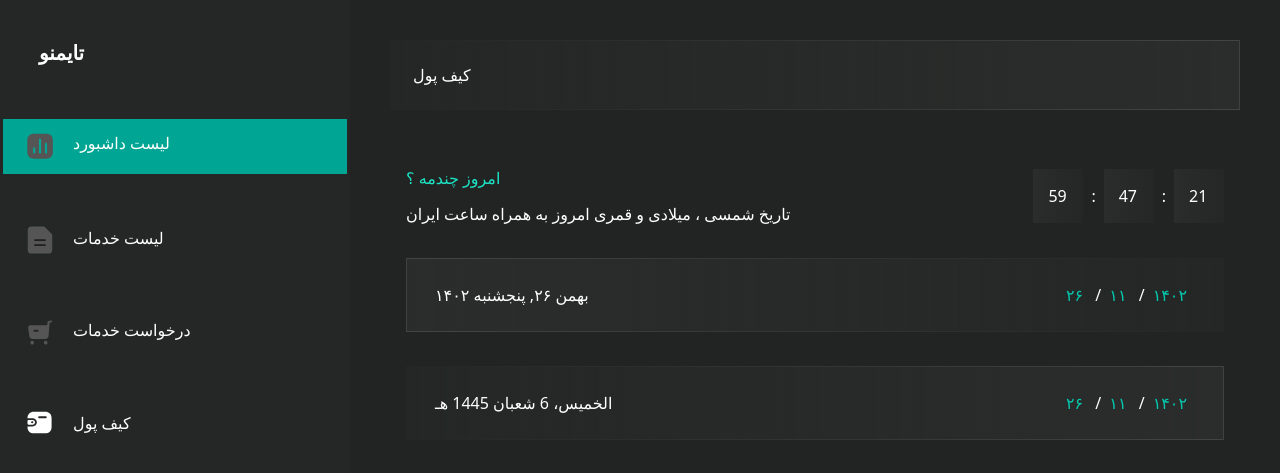
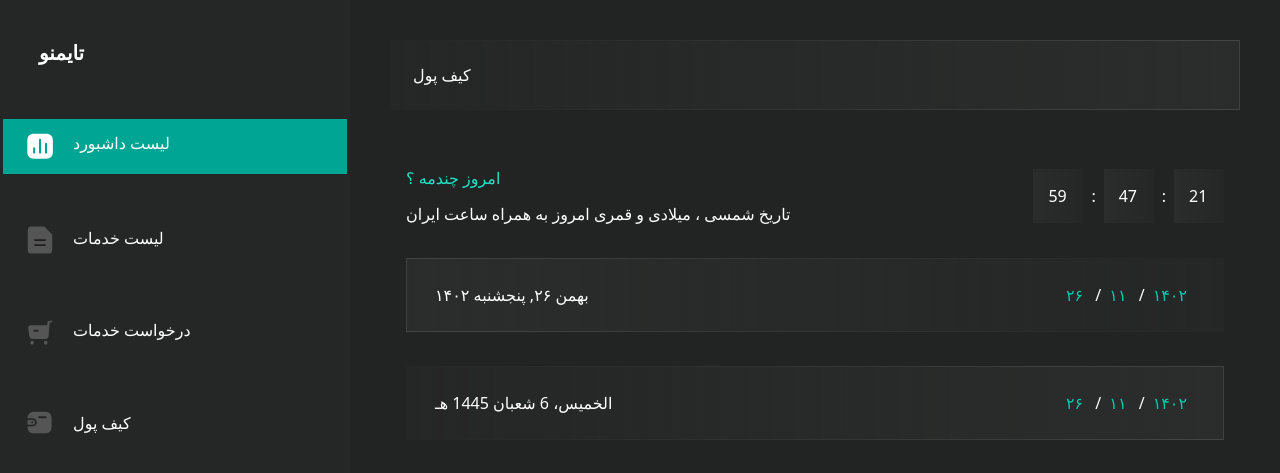
Before and after one commit to babaeiFateme/calendar, a React (Create React App) app: page / in a window 1280 px wide. Shown: the top 473 px of the page. Built offline with nearby package versions, Linux system fonts and the light colour scheme; the HTML template or start-up script is replaced by a standard one.

Commit message:
style: refactor color of svg

```diff
--- a/src/assets/css/app.css
+++ b/src/assets/css/app.css
@@ -51,3 +51,7 @@ svg {
 .sidebar .active svg {
     fill: white !important;
 }
+
+.sidebar svg {
+    fill: #555555;
+}
--- a/src/components/common/icons/SidebarIcons.tsx
+++ b/src/components/common/icons/SidebarIcons.tsx
@@ -2,41 +2,41 @@ import React from 'react';
 
 export const UserIcon = React.memo(() => {
     return (
-        <svg xmlns="http://www.w3.org/2000/svg" width="29" height="30" viewBox="0 0 29 30" fill="none">
-            <path fill-rule="evenodd" clip-rule="evenodd" d="M8.18714 9.65103C8.18714 13.1861 11.0215 16.0206 14.559 16.0206C18.0953 16.0206 20.9309 13.1861 20.9309 9.65103C20.9309 6.116 18.0953 3.28268 14.559 3.28268C11.0215 3.28268 8.18714 6.116 8.18714 9.65103ZM14.559 27.3548C19.7798 27.3548 24.1879 26.5062 24.1879 23.2324C24.1879 19.9574 19.7521 19.1389 14.559 19.1389C9.33702 19.1389 4.93016 19.9874 4.93016 23.2613C4.93016 26.5363 9.36591 27.3548 14.559 27.3548Z" fill="#555555" />
+        <svg xmlns="http://www.w3.org/2000/svg" width="29" height="30" viewBox="0 0 29 30" >
+            <path fill-rule="evenodd" clip-rule="evenodd" d="M8.18714 9.65103C8.18714 13.1861 11.0215 16.0206 14.559 16.0206C18.0953 16.0206 20.9309 13.1861 20.9309 9.65103C20.9309 6.116 18.0953 3.28268 14.559 3.28268C11.0215 3.28268 8.18714 6.116 8.18714 9.65103ZM14.559 27.3548C19.7798 27.3548 24.1879 26.5062 24.1879 23.2324C24.1879 19.9574 19.7521 19.1389 14.559 19.1389C9.33702 19.1389 4.93016 19.9874 4.93016 23.2613C4.93016 26.5363 9.36591 27.3548 14.559 27.3548Z" />
         </svg>
     );
 });
 export const LogoutIcon = React.memo(() => {
     return (
-        <svg xmlns="http://www.w3.org/2000/svg" width="31" height="31" viewBox="0 0 31 31" fill="none">
-            <path fill-rule="evenodd" clip-rule="evenodd" d="M19.929 16.5593C19.929 16.9792 19.5885 17.3197 19.1685 17.3197L5.98791 17.3197C5.56794 17.3197 5.22749 16.9792 5.22749 16.5592C5.22749 16.1393 5.56794 15.7988 5.98791 15.7988L19.1685 15.7988C19.5885 15.7988 19.929 16.1393 19.929 16.5593Z" fill="#555555" stroke="#555555" stroke-width="0.313984" stroke-linecap="round" />
-            <path fill-rule="evenodd" clip-rule="evenodd" d="M10.5812 22.4436C10.2843 22.7405 9.8028 22.7405 9.50584 22.4436L4.50806 17.4458C4.1715 17.1092 4.1715 16.5636 4.50806 16.227L9.50584 11.2292C9.8028 10.9323 10.2843 10.9323 10.5812 11.2292C10.8782 11.5262 10.8782 12.0077 10.5812 12.3046L6.04946 16.8364L10.5812 21.3682C10.8782 21.6651 10.8782 22.1466 10.5812 22.4436Z" fill="#555555" stroke="#555555" stroke-width="0.313984" stroke-linecap="round" />
-            <path fill-rule="evenodd" clip-rule="evenodd" d="M17.7326 7.37349C17.7326 6.95352 18.073 6.61307 18.493 6.61307H23.1231C23.5991 6.61307 23.9849 6.99892 23.9849 7.47488V26.1981C23.9849 26.6741 23.5991 27.0599 23.1231 27.0599H17.8171C17.3971 27.0599 17.0566 26.7195 17.0566 26.2995C17.0566 25.8795 17.3971 25.5391 17.8171 25.5391H22.4641V8.13391H18.493C18.073 8.13391 17.7326 7.79346 17.7326 7.37349Z" fill="#555555" stroke="#555555" stroke-width="0.313984" stroke-linecap="round" />
+        <svg xmlns="http://www.w3.org/2000/svg" width="31" height="31" viewBox="0 0 31 31">
+            <path fill-rule="evenodd" clip-rule="evenodd" d="M19.929 16.5593C19.929 16.9792 19.5885 17.3197 19.1685 17.3197L5.98791 17.3197C5.56794 17.3197 5.22749 16.9792 5.22749 16.5592C5.22749 16.1393 5.56794 15.7988 5.98791 15.7988L19.1685 15.7988C19.5885 15.7988 19.929 16.1393 19.929 16.5593Z" stroke="#555555" stroke-width="0.313984" stroke-linecap="round" />
+            <path fill-rule="evenodd" clip-rule="evenodd" d="M10.5812 22.4436C10.2843 22.7405 9.8028 22.7405 9.50584 22.4436L4.50806 17.4458C4.1715 17.1092 4.1715 16.5636 4.50806 16.227L9.50584 11.2292C9.8028 10.9323 10.2843 10.9323 10.5812 11.2292C10.8782 11.5262 10.8782 12.0077 10.5812 12.3046L6.04946 16.8364L10.5812 21.3682C10.8782 21.6651 10.8782 22.1466 10.5812 22.4436Z" stroke="#555555" stroke-width="0.313984" stroke-linecap="round" />
+            <path fill-rule="evenodd" clip-rule="evenodd" d="M17.7326 7.37349C17.7326 6.95352 18.073 6.61307 18.493 6.61307H23.1231C23.5991 6.61307 23.9849 6.99892 23.9849 7.47488V26.1981C23.9849 26.6741 23.5991 27.0599 23.1231 27.0599H17.8171C17.3971 27.0599 17.0566 26.7195 17.0566 26.2995C17.0566 25.8795 17.3971 25.5391 17.8171 25.5391H22.4641V8.13391H18.493C18.073 8.13391 17.7326 7.79346 17.7326 7.37349Z" stroke="#555555" stroke-width="0.313984" stroke-linecap="round" />
         </svg>
     );
 });
 export const ShopIcon = React.memo(() => {
     return (
-        <svg xmlns="http://www.w3.org/2000/svg" width="30" height="29" viewBox="0 0 30 29" fill="none">
-            <path fill-rule="evenodd" clip-rule="evenodd" d="M12.6522 13.6264H9.3208C8.81568 13.6264 8.4188 13.2088 8.4188 12.7052C8.4188 12.1893 8.81568 11.784 9.3208 11.784H12.6522C13.1573 11.784 13.5542 12.1893 13.5542 12.7052C13.5542 13.2088 13.1573 13.6264 12.6522 13.6264ZM5.364 7.24051C4.63037 7.24051 4.14931 7.49845 3.66824 8.06346C3.18717 8.62848 3.10299 9.43915 3.21123 10.1749L4.35376 18.2325C4.57024 19.7814 5.86913 20.9224 7.39651 20.9224H20.5176C22.1172 20.9224 23.4401 19.6708 23.5724 18.0495L24.6789 4.65987L26.4949 4.34051C26.976 4.25453 27.3127 3.7755 27.2285 3.28418C27.1443 2.78181 26.6753 2.44894 26.1822 2.52387L23.3138 2.96483C22.9049 3.03975 22.6043 3.38244 22.5682 3.80006L22.3397 6.55144C22.3036 6.94572 21.9909 7.24051 21.6061 7.24051H5.364ZM20.7104 22.8638C21.7207 22.8638 22.5385 23.699 22.5385 24.7308C22.5385 25.7503 21.7207 26.5855 20.7104 26.5855C19.7122 26.5855 18.8944 25.7503 18.8944 24.7308C18.8944 23.699 19.7122 22.8638 20.7104 22.8638ZM7.18026 22.8638C8.1905 22.8638 9.00832 23.699 9.00832 24.7308C9.00832 25.7503 8.1905 26.5855 7.18026 26.5855C6.18205 26.5855 5.36423 25.7503 5.36423 24.7308C5.36423 23.699 6.18205 22.8638 7.18026 22.8638Z" fill="#555555" />
+        <svg xmlns="http://www.w3.org/2000/svg" width="30" height="29" viewBox="0 0 30 29" >
+            <path fill-rule="evenodd" clip-rule="evenodd" d="M12.6522 13.6264H9.3208C8.81568 13.6264 8.4188 13.2088 8.4188 12.7052C8.4188 12.1893 8.81568 11.784 9.3208 11.784H12.6522C13.1573 11.784 13.5542 12.1893 13.5542 12.7052C13.5542 13.2088 13.1573 13.6264 12.6522 13.6264ZM5.364 7.24051C4.63037 7.24051 4.14931 7.49845 3.66824 8.06346C3.18717 8.62848 3.10299 9.43915 3.21123 10.1749L4.35376 18.2325C4.57024 19.7814 5.86913 20.9224 7.39651 20.9224H20.5176C22.1172 20.9224 23.4401 19.6708 23.5724 18.0495L24.6789 4.65987L26.4949 4.34051C26.976 4.25453 27.3127 3.7755 27.2285 3.28418C27.1443 2.78181 26.6753 2.44894 26.1822 2.52387L23.3138 2.96483C22.9049 3.03975 22.6043 3.38244 22.5682 3.80006L22.3397 6.55144C22.3036 6.94572 21.9909 7.24051 21.6061 7.24051H5.364ZM20.7104 22.8638C21.7207 22.8638 22.5385 23.699 22.5385 24.7308C22.5385 25.7503 21.7207 26.5855 20.7104 26.5855C19.7122 26.5855 18.8944 25.7503 18.8944 24.7308C18.8944 23.699 19.7122 22.8638 20.7104 22.8638ZM7.18026 22.8638C8.1905 22.8638 9.00832 23.699 9.00832 24.7308C9.00832 25.7503 8.1905 26.5855 7.18026 26.5855C6.18205 26.5855 5.36423 25.7503 5.36423 24.7308C5.36423 23.699 6.18205 22.8638 7.18026 22.8638Z" />
         </svg>
     );
 });
 export const WalletIcon = React.memo(() => {
     return (
-        <svg xmlns="http://www.w3.org/2000/svg" width="25" height="23" viewBox="0 0 25 23" fill="none">
-            <path fill-rule="evenodd" clip-rule="evenodd" d="M5.09883 7.13391H0.00623322C0.00623322 3.04501 2.45624 0.656342 6.60735 0.656342H17.4773C21.6284 0.656342 24.0784 3.04501 24.0784 7.08176V15.8958C24.0784 19.9326 21.6284 22.3213 17.4773 22.3213H6.60735C2.45624 22.3213 0.00623322 19.9326 0.00623322 15.8958V15.5203H5.09883C7.46232 15.5203 9.37832 13.6523 9.37832 11.348C9.37832 9.04366 7.46232 7.17564 5.09883 7.17564V7.13391ZM5.099 8.92802H0.905104C0.40877 8.92802 0.0064106 9.3203 0.0064106 9.80421V12.85C0.012188 13.3316 0.411182 13.7206 0.905104 13.7262H5.00271C6.19923 13.7419 7.24552 12.9432 7.51691 11.8069C7.65282 11.1016 7.46203 10.3737 6.99567 9.81845C6.5293 9.26317 5.83506 8.93724 5.099 8.92802ZM4.91706 12.1303H4.5212C4.01305 12.1303 3.60111 11.7287 3.60111 11.2333C3.60111 10.7378 4.01305 10.3362 4.5212 10.3362H4.91706C5.16009 10.3334 5.39415 10.4256 5.56702 10.5922C5.73988 10.7587 5.83716 10.9859 5.83714 11.2228C5.83718 11.72 5.42693 12.1246 4.91706 12.1303ZM18.3758 7.13392H11.5821C11.0739 7.13392 10.662 6.73229 10.662 6.23686C10.662 5.74143 11.0739 5.33981 11.5821 5.33981H18.3758C18.8798 5.33978 19.29 5.73508 19.2959 6.22643C19.2959 6.72358 18.8857 7.1282 18.3758 7.13392Z" fill="white" />
+        <svg xmlns="http://www.w3.org/2000/svg" width="25" height="23" viewBox="0 0 25 23" >
+            <path fill-rule="evenodd" clip-rule="evenodd" d="M5.09883 7.13391H0.00623322C0.00623322 3.04501 2.45624 0.656342 6.60735 0.656342H17.4773C21.6284 0.656342 24.0784 3.04501 24.0784 7.08176V15.8958C24.0784 19.9326 21.6284 22.3213 17.4773 22.3213H6.60735C2.45624 22.3213 0.00623322 19.9326 0.00623322 15.8958V15.5203H5.09883C7.46232 15.5203 9.37832 13.6523 9.37832 11.348C9.37832 9.04366 7.46232 7.17564 5.09883 7.17564V7.13391ZM5.099 8.92802H0.905104C0.40877 8.92802 0.0064106 9.3203 0.0064106 9.80421V12.85C0.012188 13.3316 0.411182 13.7206 0.905104 13.7262H5.00271C6.19923 13.7419 7.24552 12.9432 7.51691 11.8069C7.65282 11.1016 7.46203 10.3737 6.99567 9.81845C6.5293 9.26317 5.83506 8.93724 5.099 8.92802ZM4.91706 12.1303H4.5212C4.01305 12.1303 3.60111 11.7287 3.60111 11.2333C3.60111 10.7378 4.01305 10.3362 4.5212 10.3362H4.91706C5.16009 10.3334 5.39415 10.4256 5.56702 10.5922C5.73988 10.7587 5.83716 10.9859 5.83714 11.2228C5.83718 11.72 5.42693 12.1246 4.91706 12.1303ZM18.3758 7.13392H11.5821C11.0739 7.13392 10.662 6.73229 10.662 6.23686C10.662 5.74143 11.0739 5.33981 11.5821 5.33981H18.3758C18.8798 5.33978 19.29 5.73508 19.2959 6.22643C19.2959 6.72358 18.8857 7.1282 18.3758 7.13392Z" />
         </svg>
     );
 });
 export const FileIcon = React.memo(() => {
     return (
         <svg xmlns="http://www.w3.org/2000/svg" width="26" height="28" viewBox="0 0 26 28" fill="none">
-            <path d="M1.68884 4.04401C1.68884 2.65674 2.81345 1.53214 4.20072 1.53214H16.5C16.6665 1.53214 16.8263 1.5983 16.944 1.71607L24.1118 8.88384C24.2296 9.0016 24.2957 9.16133 24.2957 9.32788V24.139C24.2957 25.5263 23.1711 26.6509 21.7838 26.6509H4.20072C2.81345 26.6509 1.68884 25.5263 1.68884 24.139V4.04401Z" fill="#555555" />
-            <path fill-rule="evenodd" clip-rule="evenodd" d="M4.20065 2.47409C3.33361 2.47409 2.63073 3.17697 2.63073 4.04401V24.139C2.63073 25.0061 3.33361 25.7089 4.20065 25.7089H21.7838C22.6508 25.7089 23.3537 25.0061 23.3537 24.139V9.45793L16.3699 2.47409H4.20065ZM0.746826 4.04401C0.746826 2.13652 2.29316 0.590183 4.20065 0.590183H16.4999C16.9163 0.590183 17.3156 0.755586 17.61 1.05L24.7778 8.21777C25.0722 8.51219 25.2376 8.9115 25.2376 9.32787V24.139C25.2376 26.0465 23.6913 27.5928 21.7838 27.5928H4.20065C2.29316 27.5928 0.746826 26.0465 0.746826 24.139V4.04401Z" fill="#555555" />
-            <path d="M24.0814 8.85336L16.9745 1.74654C16.8954 1.66742 16.7601 1.72346 16.7601 1.83535V8.94217C16.7601 9.01153 16.8164 9.06776 16.8857 9.06776H23.9925C24.1044 9.06776 24.1605 8.93248 24.0814 8.85336Z" fill="#555555" />
-            <path fill-rule="evenodd" clip-rule="evenodd" d="M15.8181 1.83535C15.8181 0.884263 16.968 0.40796 17.6405 1.08048L24.7474 8.1873C25.4199 8.85981 24.9436 10.0097 23.9925 10.0097H16.8857C16.2961 10.0097 15.8181 9.53175 15.8181 8.94217V1.83535ZM17.702 3.80621V8.12581H22.0216L17.702 3.80621Z" fill="#555555" />
+            <path d="M1.68884 4.04401C1.68884 2.65674 2.81345 1.53214 4.20072 1.53214H16.5C16.6665 1.53214 16.8263 1.5983 16.944 1.71607L24.1118 8.88384C24.2296 9.0016 24.2957 9.16133 24.2957 9.32788V24.139C24.2957 25.5263 23.1711 26.6509 21.7838 26.6509H4.20072C2.81345 26.6509 1.68884 25.5263 1.68884 24.139V4.04401Z" />
+            <path fill-rule="evenodd" clip-rule="evenodd" d="M4.20065 2.47409C3.33361 2.47409 2.63073 3.17697 2.63073 4.04401V24.139C2.63073 25.0061 3.33361 25.7089 4.20065 25.7089H21.7838C22.6508 25.7089 23.3537 25.0061 23.3537 24.139V9.45793L16.3699 2.47409H4.20065ZM0.746826 4.04401C0.746826 2.13652 2.29316 0.590183 4.20065 0.590183H16.4999C16.9163 0.590183 17.3156 0.755586 17.61 1.05L24.7778 8.21777C25.0722 8.51219 25.2376 8.9115 25.2376 9.32787V24.139C25.2376 26.0465 23.6913 27.5928 21.7838 27.5928H4.20065C2.29316 27.5928 0.746826 26.0465 0.746826 24.139V4.04401Z" />
+            <path d="M24.0814 8.85336L16.9745 1.74654C16.8954 1.66742 16.7601 1.72346 16.7601 1.83535V8.94217C16.7601 9.01153 16.8164 9.06776 16.8857 9.06776H23.9925C24.1044 9.06776 24.1605 8.93248 24.0814 8.85336Z" />
+            <path fill-rule="evenodd" clip-rule="evenodd" d="M15.8181 1.83535C15.8181 0.884263 16.968 0.40796 17.6405 1.08048L24.7474 8.1873C25.4199 8.85981 24.9436 10.0097 23.9925 10.0097H16.8857C16.2961 10.0097 15.8181 9.53175 15.8181 8.94217V1.83535ZM17.702 3.80621V8.12581H22.0216L17.702 3.80621Z" />
             <path fill-rule="evenodd" clip-rule="evenodd" d="M7.02661 14.0915C7.02661 13.5713 7.44834 13.1496 7.96856 13.1496H18.0161C18.5363 13.1496 18.958 13.5713 18.958 14.0915C18.958 14.6117 18.5363 15.0335 18.0161 15.0335H7.96856C7.44834 15.0335 7.02661 14.6117 7.02661 14.0915Z" fill="#1D201F" />
             <path fill-rule="evenodd" clip-rule="evenodd" d="M7.02661 19.1153C7.02661 18.595 7.44834 18.1733 7.96856 18.1733H18.0161C18.5363 18.1733 18.958 18.595 18.958 19.1153C18.958 19.6355 18.5363 20.0572 18.0161 20.0572H7.96856C7.44834 20.0572 7.02661 19.6355 7.02661 19.1153Z" fill="#1D201F" />
         </svg>
@@ -45,7 +45,7 @@ export const FileIcon = React.memo(() => {
 export const ChartIcon = React.memo(() => {
     return (
         <svg xmlns="http://www.w3.org/2000/svg" width="32" height="31" viewBox="0 0 32 31" fill="none">
-            <path fill-rule="evenodd" clip-rule="evenodd" d="M22.0695 2.67081H10.1386C5.79368 2.67081 3.3408 5.09244 3.32803 9.36199V21.0872C3.32803 25.3555 5.79368 27.7784 10.1386 27.7784H22.0695C26.4144 27.7784 28.8788 25.3555 28.8788 21.0872V9.36199C28.8788 5.09244 26.4144 2.67081 22.0695 2.67081ZM16.0406 22.5812C15.49 22.5812 15.0314 22.1794 14.9803 21.6396V8.84729C14.9292 8.45812 15.1195 8.0677 15.4645 7.85554C15.8235 7.64212 16.2578 7.64212 16.6015 7.85554C16.9477 8.0677 17.1381 8.45812 17.101 8.84729V21.6396C17.0358 22.1794 16.5772 22.5812 16.0406 22.5812ZM10.1627 22.5812C9.6261 22.5812 9.16747 22.1794 9.10231 21.6396V17.522C9.06526 17.119 9.25562 16.7436 9.60183 16.5302C9.94549 16.3168 10.3799 16.3168 10.7376 16.5302C11.0838 16.7436 11.2741 17.119 11.223 17.522V21.6396C11.1719 22.1794 10.7133 22.5812 10.1627 22.5812ZM20.9336 21.6396C20.9847 22.1794 21.4434 22.5812 21.994 22.5812C22.5433 22.5812 23.0032 22.1794 23.0531 21.6396V12.9649C23.0914 12.5745 22.901 12.1866 22.5548 11.9732C22.2112 11.7598 21.7755 11.7598 21.4306 11.9732C21.0869 12.1866 20.894 12.5745 20.9336 12.9649V21.6396Z" fill="#555555" />
+            <path fill-rule="evenodd" clip-rule="evenodd" d="M22.0695 2.67081H10.1386C5.79368 2.67081 3.3408 5.09244 3.32803 9.36199V21.0872C3.32803 25.3555 5.79368 27.7784 10.1386 27.7784H22.0695C26.4144 27.7784 28.8788 25.3555 28.8788 21.0872V9.36199C28.8788 5.09244 26.4144 2.67081 22.0695 2.67081ZM16.0406 22.5812C15.49 22.5812 15.0314 22.1794 14.9803 21.6396V8.84729C14.9292 8.45812 15.1195 8.0677 15.4645 7.85554C15.8235 7.64212 16.2578 7.64212 16.6015 7.85554C16.9477 8.0677 17.1381 8.45812 17.101 8.84729V21.6396C17.0358 22.1794 16.5772 22.5812 16.0406 22.5812ZM10.1627 22.5812C9.6261 22.5812 9.16747 22.1794 9.10231 21.6396V17.522C9.06526 17.119 9.25562 16.7436 9.60183 16.5302C9.94549 16.3168 10.3799 16.3168 10.7376 16.5302C11.0838 16.7436 11.2741 17.119 11.223 17.522V21.6396C11.1719 22.1794 10.7133 22.5812 10.1627 22.5812ZM20.9336 21.6396C20.9847 22.1794 21.4434 22.5812 21.994 22.5812C22.5433 22.5812 23.0032 22.1794 23.0531 21.6396V12.9649C23.0914 12.5745 22.901 12.1866 22.5548 11.9732C22.2112 11.7598 21.7755 11.7598 21.4306 11.9732C21.0869 12.1866 20.894 12.5745 20.9336 12.9649V21.6396Z" />
         </svg>
     );
 });
```
